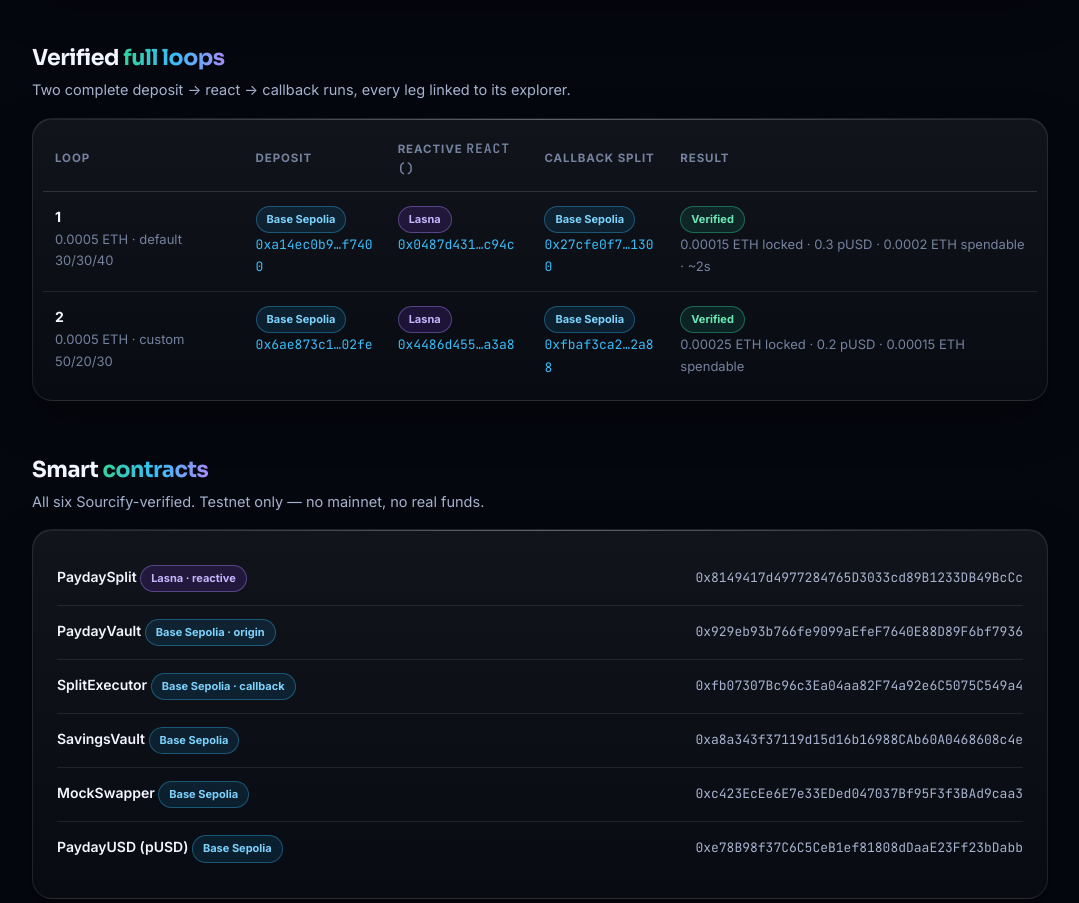
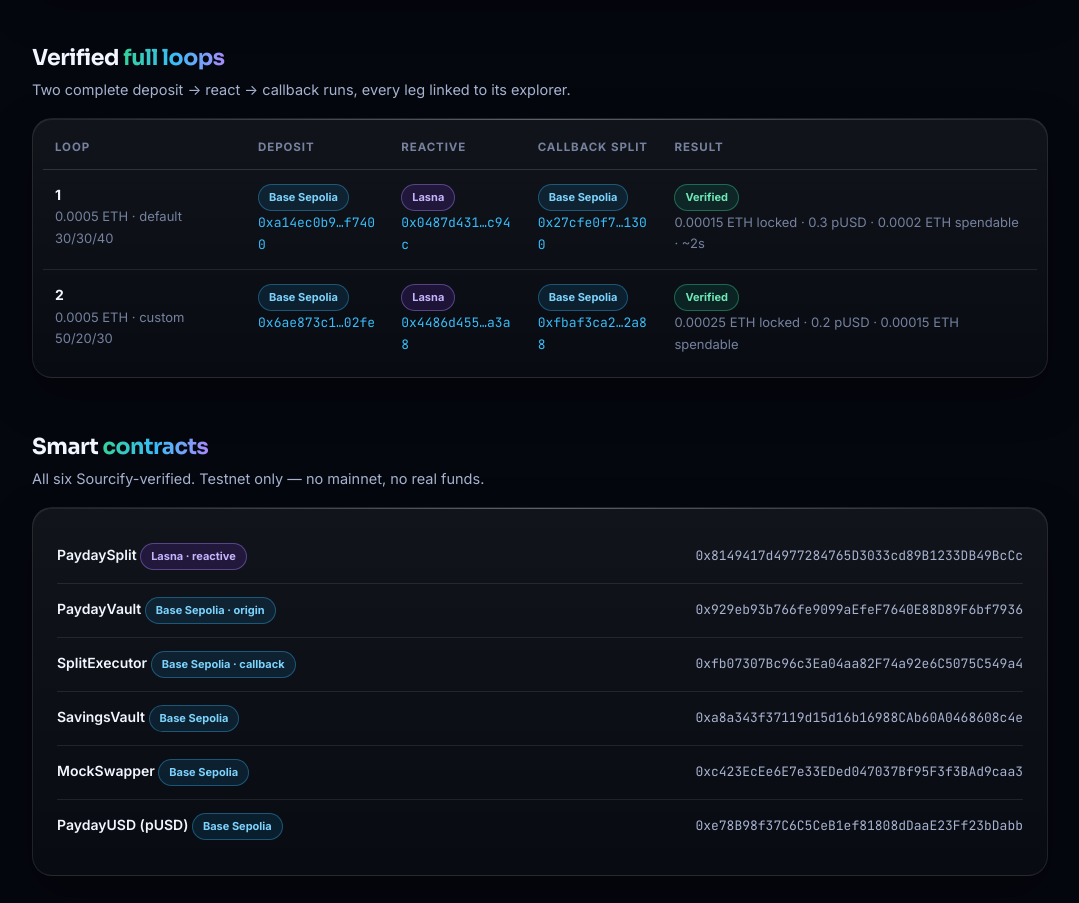
Before and after one commit to andiPangeranm142/payday-split, a plain HTML site: page docs/index.html in a window 1280 px wide. Shown: the part 1880-2783 px from the top of the page, without its empty margins (100-1179 px from the left). Drawn offline with nearby package versions, Linux system fonts and the light colour scheme.

Commit message:
Dashboard: fix table header wrap (Reactive column)

```diff
--- a/docs/index.html
+++ b/docs/index.html
@@ -276,7 +276,7 @@
   <p class="section-sub">Two complete deposit → react → callback runs, every leg linked to its explorer.</p>
   <div class="card" style="padding:8px 10px">
     <table>
-      <thead><tr><th>Loop</th><th>Deposit</th><th>Reactive <span class="mono">react()</span></th><th>Callback split</th><th>Result</th></tr></thead>
+      <thead><tr><th>Loop</th><th>Deposit</th><th>Reactive</th><th>Callback split</th><th>Result</th></tr></thead>
       <tbody>
         <tr>
           <td><b>1</b><br><span class="sub">0.0005 ETH · default 30/30/40</span></td>
```
